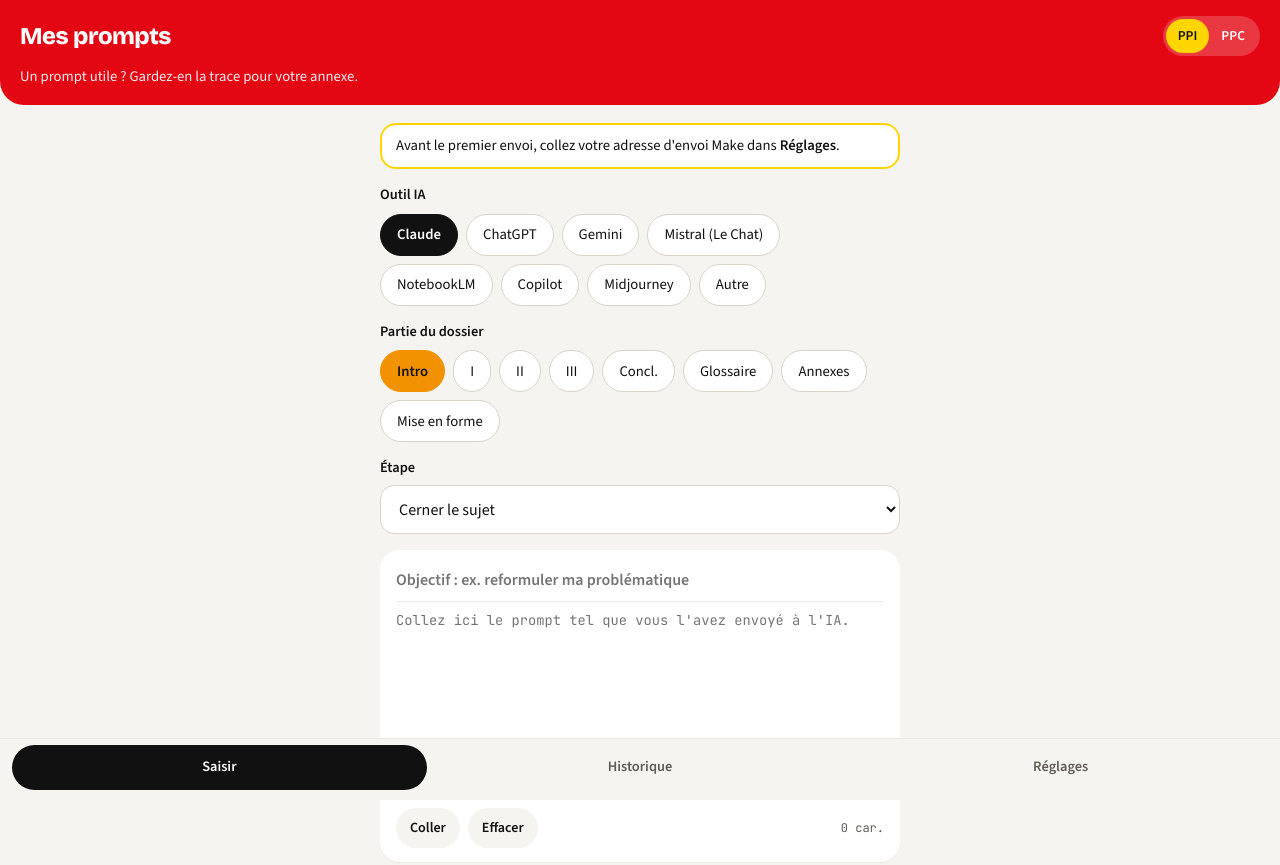
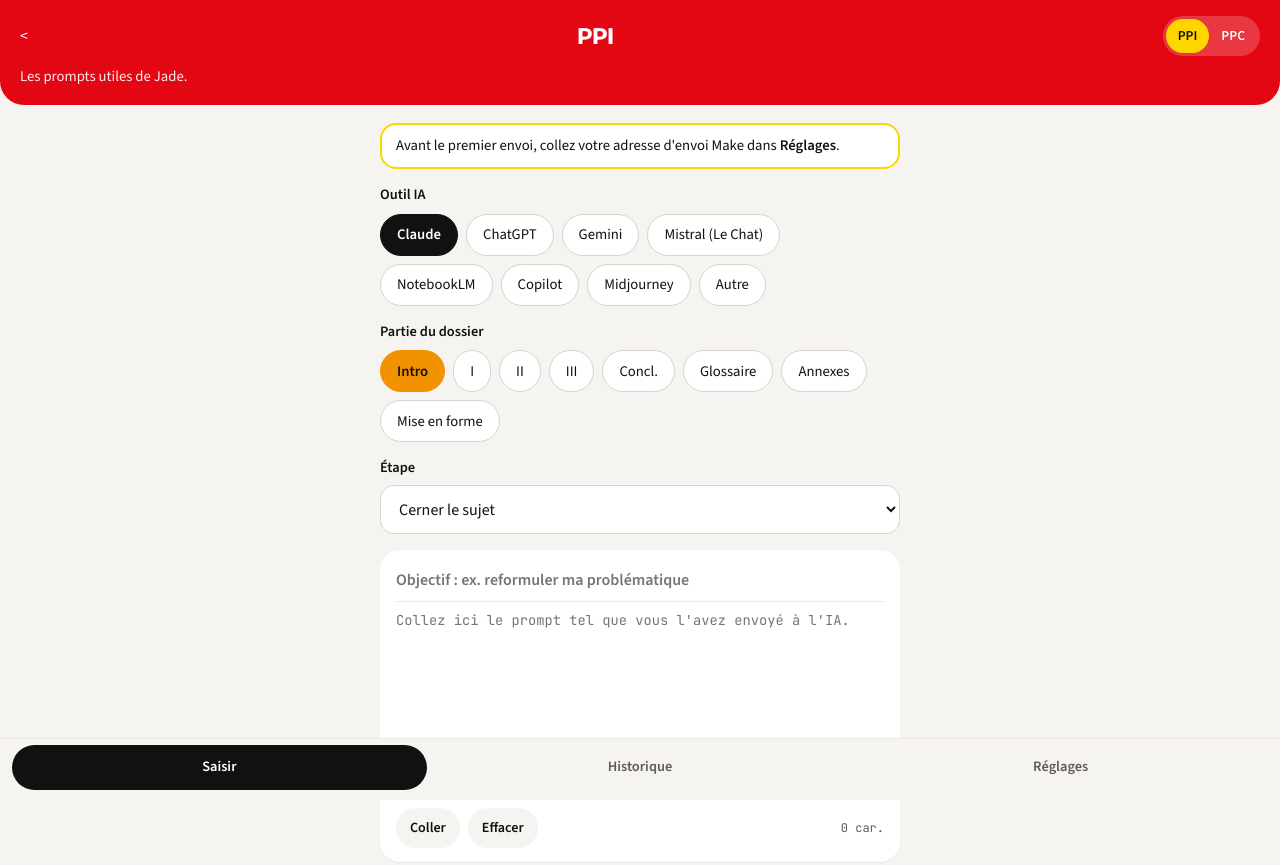
Before and after one commit to ouarragjade-boop/Journal-de-prompt-jade-, a plain HTML site: page index.html in a window 1280 px wide. Shown: the top 865 px of the page. Drawn offline with nearby package versions, Linux system fonts and the light colour scheme.

Commit message:
Update title and tagline in index.html

```diff
--- a/index.html
+++ b/index.html
@@ -101,13 +101,13 @@ nav button[aria-current="page"]{background:var(--ink);color:var(--ink-fg)}
 <body>
 <header>
   <div class="top">
-    <h1 id="title">Mes prompts</h1>
+    <<h1 id="title">PPI</h1>
     <div class="ep" role="group" aria-label="Épreuve">
       <button type="button" data-ep="PPI" aria-pressed="true">PPI</button>
       <button type="button" data-ep="PPC" aria-pressed="false">PPC</button>
     </div>
   </div>
-  <p class="tagline">Un prompt utile ? Gardez-en la trace pour votre annexe. <span id="net" hidden>hors ligne</span></p>
+   <p class="tagline"> Les prompts utiles de Jade. <span id="net" hidden>hors ligne</span></p>
 </header>
 
 <main>
```
